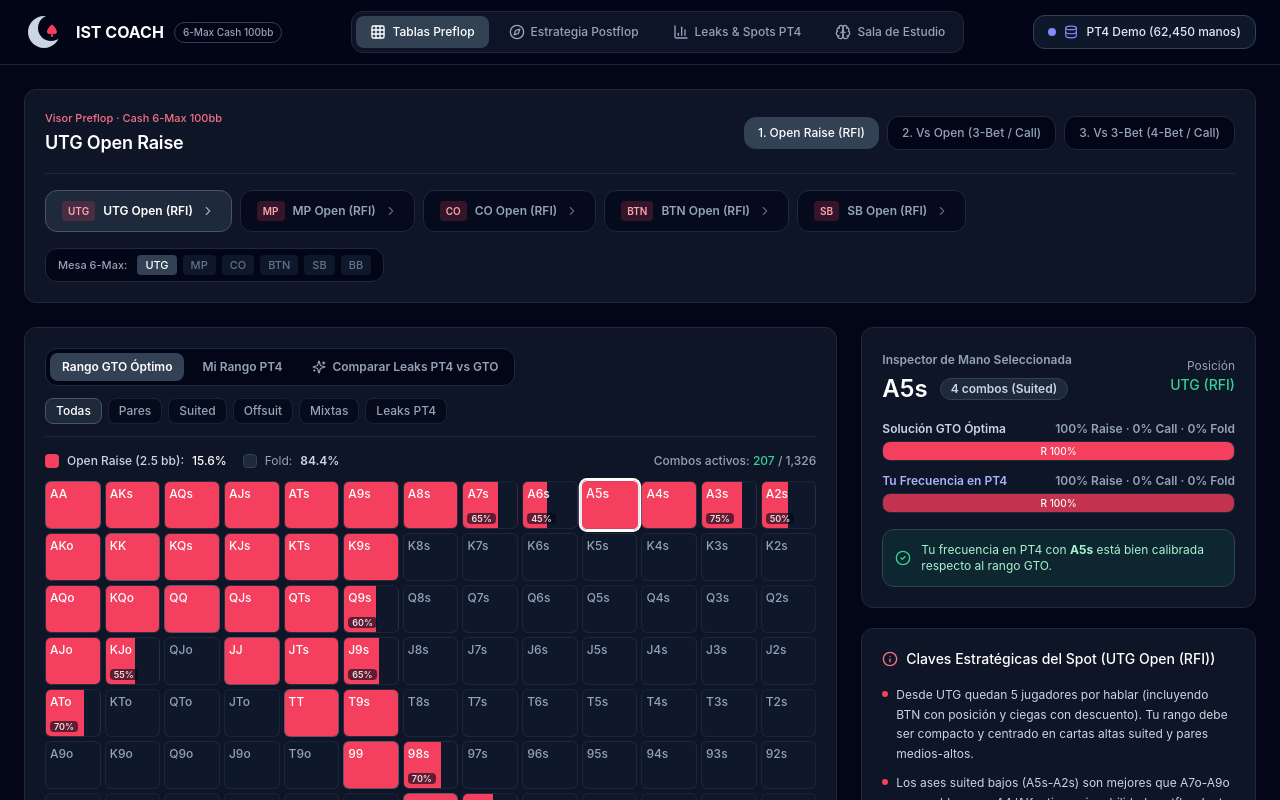
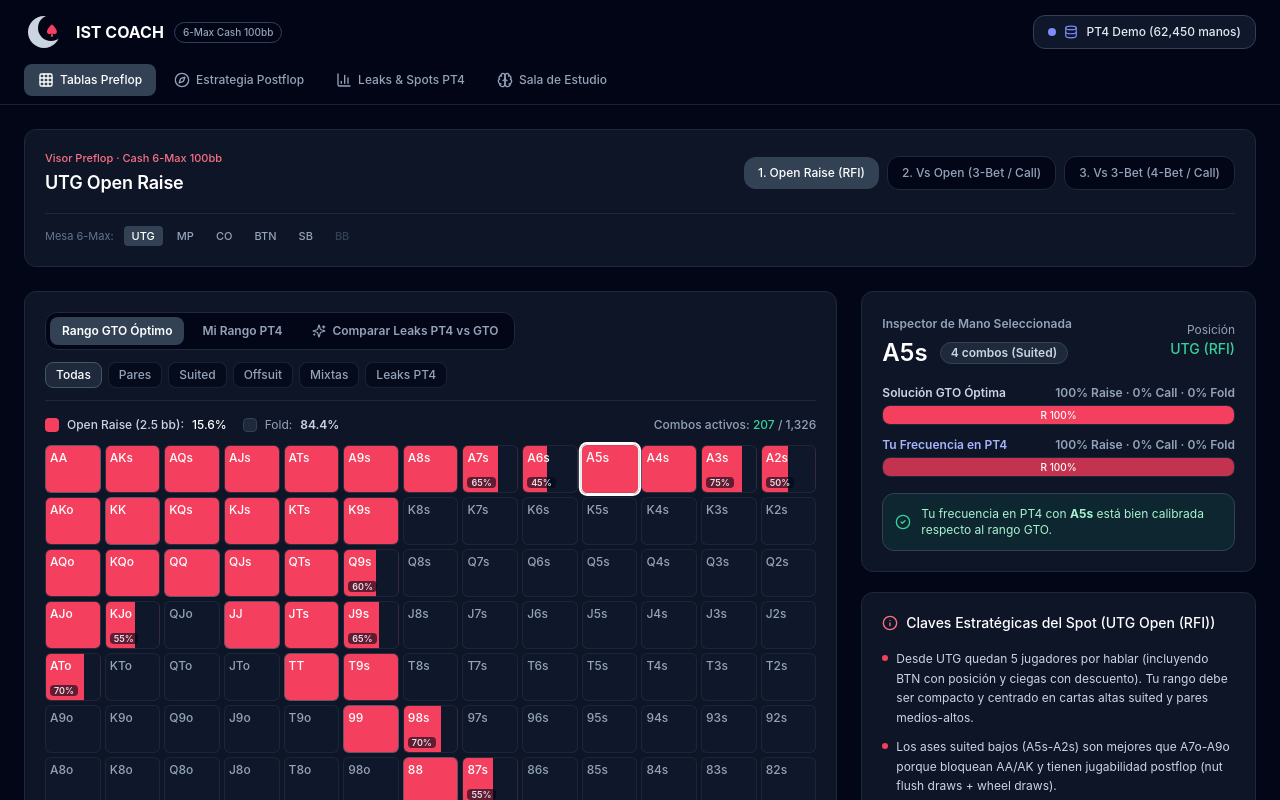
Before and after one commit to enzopalma/ist-coach-poker, a Next.js app: page / in a window 1280 px wide. Shown: the top 800 px of the page. Built offline with nearby package versions, Linux system fonts and the light colour scheme.

Commit message:
Menu bajo el encabezado y selector unico de posiciones

```diff
--- a/src/app/page.tsx
+++ b/src/app/page.tsx
@@ -19,7 +19,6 @@ import {
   Brain,
   Database,
   Sparkles,
-  ChevronRight,
 } from "lucide-react";
 
 type MainTab = "PREFLOP" | "POSTFLOP" | "PT4_LEAKS" | "STUDY_ROOM";
@@ -64,7 +63,7 @@ export default function HomePage() {
     <div className="min-h-screen flex flex-col bg-slate-950">
       {/* Top Navigation Bar */}
       <header className="sticky top-0 z-40 bg-slate-950/90 backdrop-blur-md border-b border-slate-800/90">
-        <div className="max-w-[1440px] mx-auto px-4 sm:px-6 h-16 flex items-center justify-between gap-4">
+        <div className="max-w-[1440px] mx-auto px-4 sm:px-6 pt-3 pb-2 flex flex-wrap items-center justify-between gap-x-4 gap-y-3">
           {/* Brand Logo */}
           <div className="flex items-center gap-3">
             {/* Logo: media luna de Estambul + pica de poker */}
@@ -97,8 +96,8 @@ export default function HomePage() {
             </div>
           </div>
 
-          {/* Center Module Tabs */}
-          <nav className="flex items-center gap-1.5 bg-slate-900/90 p-1 rounded-xl border border-slate-800 overflow-x-auto">
+          {/* Menú principal: debajo del encabezado */}
+          <nav className="order-last w-full flex items-center gap-1 overflow-x-auto">
             <button
               onClick={() => setActiveTab("PREFLOP")}
               className={`px-3.5 py-2 rounded-lg text-xs font-medium transition-all flex items-center gap-1.5 whitespace-nowrap ${
@@ -216,57 +215,34 @@ export default function HomePage() {
                 </div>
               </div>
 
-              {/* Position / Spot Pills */}
-              <div className="flex flex-wrap items-center justify-between gap-4 pt-4">
-                <div className="flex flex-wrap items-center gap-2">
-                  {categoryScenarios.map((sc) => {
-                    const isSelected = sc.id === activeScenario.id;
-                    return (
-                      <button
-                        key={sc.id}
-                        onClick={() => setSelectedScenarioId(sc.id)}
-                        className={`px-4 py-2.5 rounded-xl text-xs font-semibold border transition-all flex items-center gap-2 ${
-                          isSelected
-                            ? "bg-slate-800 text-white border-slate-600"
-                            : "bg-slate-950/70 text-slate-400 border-slate-800 hover:border-slate-700 hover:text-white"
-                        }`}
-                      >
-                        <span className="px-1.5 py-0.5 rounded bg-rose-500/20 text-rose-300 text-[10px]">
-                          {sc.heroPos}
-                        </span>
-                        <span>{sc.shortTitle}</span>
-                        <ChevronRight className="w-3.5 h-3.5 opacity-60" />
-                      </button>
-                    );
-                  })}
-                </div>
-
-                {/* Quick Position Visual Chips */}
-                <div className="hidden xl:flex items-center gap-1.5 bg-slate-950 px-3 py-1.5 rounded-xl border border-slate-800">
-                  <span className="text-[11px] text-slate-400 mr-1 font-medium">
-                    Mesa 6-Max:
-                  </span>
+              {/* Mesa 6-Max: selector único de posiciones */}
+              <div className="flex items-center gap-1.5 pt-3">
+                <span className="text-[11px] text-slate-500 mr-1">Mesa 6-Max:</span>
                 {(["UTG", "MP", "CO", "BTN", "SB", "BB"] as Position[]).map(
                   (pos) => {
+                    const target = categoryScenarios.find((s) => s.heroPos === pos);
                     const isHero = activeScenario.heroPos === pos;
                     const isVillain = activeScenario.villainPos === pos;
                     return (
-                        <span
+                      <button
                         key={pos}
-                          className={`px-2 py-0.5 rounded text-[11px] font-medium ${
+                        disabled={!target}
+                        onClick={() => target && setSelectedScenarioId(target.id)}
+                        className={`px-2 py-0.5 rounded text-[11px] font-medium transition-colors ${
                           isHero
                             ? "bg-slate-700 text-white"
                             : isVillain
-                              ? "bg-amber-500/25 text-amber-300 border border-slate-700"
-                              : "bg-slate-900 text-slate-500"
+                            ? "text-amber-300 border border-slate-700"
+                            : target
+                            ? "text-slate-400 hover:text-white"
+                            : "text-slate-700 cursor-default"
                         }`}
                       >
                         {pos}
-                        </span>
+                      </button>
                     );
                   }
                 )}
-                </div>
               </div>
             </div>
 
```
Lines whose indentation alone changed are shown as unchanged.
